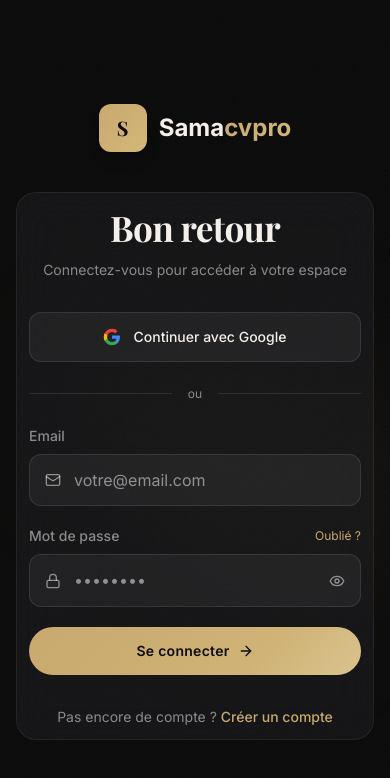
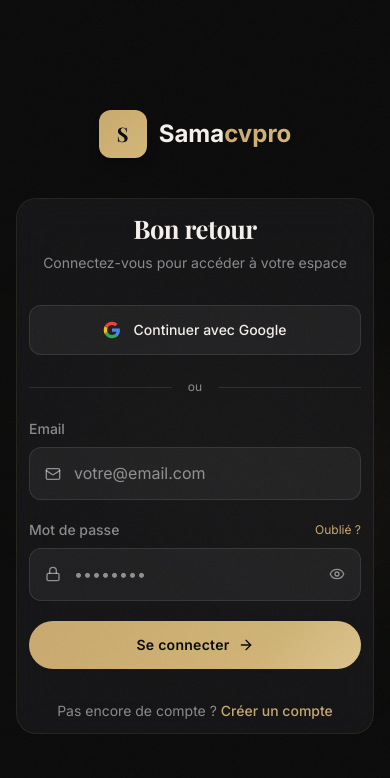
Before and after one commit to rahmaneking-sudo/cvpro, a React (Vite) app in the folder client/: page /login in a window 390 px wide. Shown: the top 778 px of the page. Built offline with nearby package versions, Linux system fonts and the light colour scheme; no server answers; a web font is replaced by a local one.

Commit message:
fix: remove font-size:revert!important from CV preview - was destroying all Tailwind font sizes on mobile

```diff
--- a/client/src/index.css
+++ b/client/src/index.css
@@ -390,8 +390,9 @@
     --spacing-card: 20px;
   }
 
-  h1:not(#cv-preview-container h1):not(#cv-preview-container *) { font-size: 2.2rem !important; }
-  h2:not(#cv-preview-container h2):not(#cv-preview-container *) { font-size: 1.6rem !important; }
+  /* Titres globaux (hors CV) */
+  h1 { font-size: 2.2rem !important; }
+  h2 { font-size: 1.6rem !important; }
 
   .cursor-dot, .cursor-ring {
     display: none;
@@ -406,7 +407,7 @@
     overflow-x: hidden;
   }
 
-  /* Force text to wrap and not overflow */
+  /* Force text to wrap and not overflow (inputs, labels only) */
   input,
   select,
   textarea {
@@ -427,29 +428,43 @@
     font-size: 0.85rem;
   }
 
-  /* Force text to wrap and not overflow — but NOT inside the CV preview */
-  p:not(#cv-preview-container p):not(#cv-preview-container *),
-  span:not(#cv-preview-container span):not(#cv-preview-container *),
-  div:not(#cv-preview-container):not(#cv-preview-container *),
-  label:not(#cv-preview-container label),
-  td, th {
+  /* Word-break sur texte simple (pas les divs flex) */
+  p, span, label, td, th {
     word-break: break-word;
     overflow-wrap: break-word;
   }
 
-  /* Protect CV preview from ALL mobile CSS overrides */
+  /* ── Protection du CV preview ──────────────────────────────────────────
+     Annuler les font-size !important des h1/h2 sur les titres dans le CV.
+     On utilise inherit pour que les classes Tailwind reprennent le dessus.
+     On ne touche PAS au word-break ni à overflow pour garder le flex layout.
+  ─────────────────────────────────────────────────────────────────────── */
+  #cv-preview-container h1,
+  #cv-preview-container h2,
+  #cv-preview-container h3,
+  #cv-preview-container h4 {
+    font-size: inherit !important;
+  }
+
   #cv-preview-container,
   #cv-preview-container * {
     word-break: normal !important;
     overflow-wrap: normal !important;
-    font-size: revert !important;
   }
 }
 
 @media (max-width: 480px) {
-  h1:not(#cv-preview-container *) { font-size: 1.6rem !important; }
-  h2:not(#cv-preview-container *) { font-size: 1.3rem !important; }
-  h3:not(#cv-preview-container *) { font-size: 1.05rem !important; }
+  h1 { font-size: 1.6rem !important; }
+  h2 { font-size: 1.3rem !important; }
+  h3 { font-size: 1.05rem !important; }
+
+  /* Annuler aussi sur 480px */
+  #cv-preview-container h1,
+  #cv-preview-container h2,
+  #cv-preview-container h3,
+  #cv-preview-container h4 {
+    font-size: inherit !important;
+  }
 
   .btn-primary,
   .btn-ghost {
@@ -457,6 +472,8 @@
     font-size: 0.8rem;
   }
 }
+
+
 
 /* ========================================
    PRINT PDF EXACT STYLES
```
